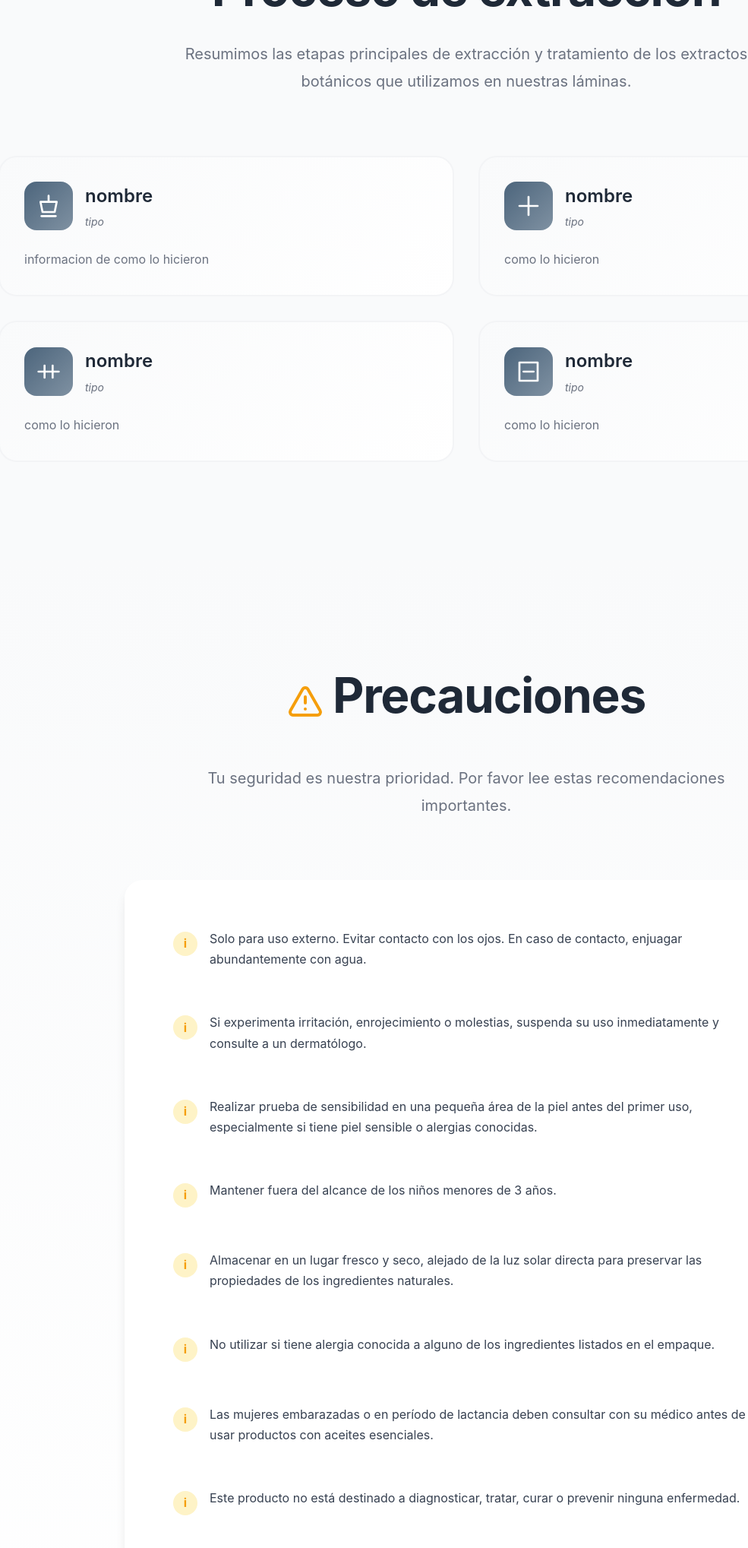
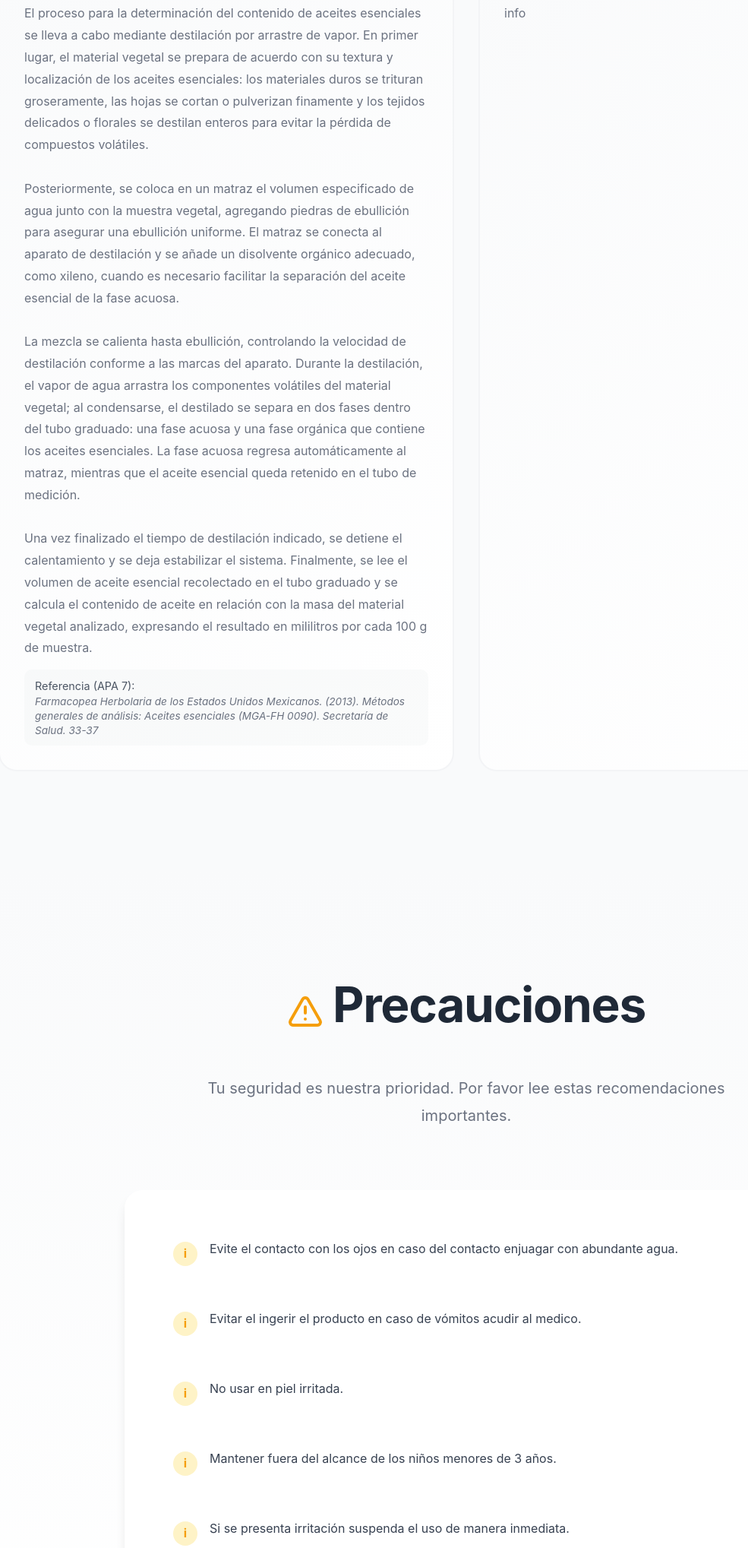
Before and after one commit to RowerX/Jabon, a plain HTML site: page index.html in a window 1280 px wide. Shown: the part 5112-7149 px from the top of the page at 76% size, without its empty margins (26-1011 px from the left). Drawn offline with Linux system fonts and the light colour scheme.

Commit message:
quinto commit

```diff
--- a/index.html
+++ b/index.html
@@ -52,8 +52,7 @@
             <div class="section-header fade-in-scroll">
                 <h2 class="section-title">Sobre Nosotros</h2>
                 <p class="section-description wide">
-                    Somos una empresa dedicada a la innovación en la parte del cuidado capilar, ofreciendo un shampoo en láminas práctico, ecológico y eficaz.para brindar una experiencia de limpieza maravillosa buscando comodidad, calidad y respeto por el medio ambiente, brindando una alternativa diferente que se adapta al estilo de vida. <br><br>
-Ofrecemos un producto innovador y revolucionario diseñado para modificar la forma de usar tradicionalmente shampoo ahora haciéndolo en láminas solubles y delgadas que al momento de entrar en contacto con el agua generan una espuma suave y abundante que limpia profundamente el cuero cabelludo sin dejar residuos en el cabello convirtiendo un baño cotidiano en uno especial y refrescante para la comodidad de nuestros clientes. Con una presentación ligera, compacta y cómoda que convierte nuestro producto en una opción ideal para todas aquellas personas que viajan, son deportistas o personas con un estilo de vida dinámico eliminando así los envases plásticos o los derrames que un shampoo normalmente ofrece.
+                    Somos una empresa dedicada a la innovación en la parte del cuidado capilar, ofreciendo un shampoo en láminas práctico, ecológico y eficaz.para brindar una experiencia de limpieza maravillosa buscando comodidad, calidad y respeto por el medio ambiente, brindando una alternativa diferente que se adapta al estilo de vida.
                 </p>
             </div>
             <div class="features-grid">
@@ -206,11 +205,20 @@ Ofrecemos un producto innovador y revolucionario diseñado para modificar la for
                             </svg>
                         </div>
                         <div class="extract-title-group">
-                            <h3 class="extract-name">nombre</h3>
-                            <p class="extract-plant">tipo</p>
+                            <h3 class="extract-name">Aceites Esenciales</h3>
+                            <p class="extract-plant">proceso de determinación</p>
                         </div>
                     </div>
-                    <p class="extract-benefits">informacion de como lo hicieron</p>
+                    <p class="extract-benefits">El proceso para la determinación del contenido de aceites esenciales se lleva a cabo mediante destilación por arrastre de vapor. En primer lugar, el material vegetal se prepara de acuerdo con su textura y localización de los aceites esenciales: los materiales duros se trituran groseramente, las hojas se cortan o pulverizan finamente y los tejidos delicados o florales se destilan enteros para evitar la pérdida de compuestos volátiles.
+<br><br>
+Posteriormente, se coloca en un matraz el volumen especificado de agua junto con la muestra vegetal, agregando piedras de ebullición para asegurar una ebullición uniforme. El matraz se conecta al aparato de destilación y se añade un disolvente orgánico adecuado, como xileno, cuando es necesario facilitar la separación del aceite esencial de la fase acuosa.
+<br><br>
+La mezcla se calienta hasta ebullición, controlando la velocidad de destilación conforme a las marcas del aparato. Durante la destilación, el vapor de agua arrastra los componentes volátiles del material vegetal; al condensarse, el destilado se separa en dos fases dentro del tubo graduado: una fase acuosa y una fase orgánica que contiene los aceites esenciales. La fase acuosa regresa automáticamente al matraz, mientras que el aceite esencial queda retenido en el tubo de medición.
+<br><br>
+Una vez finalizado el tiempo de destilación indicado, se detiene el calentamiento y se deja estabilizar el sistema. Finalmente, se lee el volumen de aceite esencial recolectado en el tubo graduado y se calcula el contenido de aceite en relación con la masa del material vegetal analizado, expresando el resultado en mililitros por cada 100 g de muestra.</p>
+
+                    <p class="reference">Referencia (APA 7): <span class="reference-text">Farmacopea Herbolaria de los Estados Unidos Mexicanos. (2013). Métodos generales de análisis: Aceites esenciales (MGA-FH 0090). Secretaría de Salud. 33-37</span></p>
+
                 </div>
 
                 <div class="process-card fade-in-scroll">
@@ -222,44 +230,11 @@ Ofrecemos un producto innovador y revolucionario diseñado para modificar la for
                             </svg>
                         </div>
                         <div class="extract-title-group">
-                            <h3 class="extract-name">nombre</h3>
-                            <p class="extract-plant">tipo</p>
+                            <h3 class="extract-name">Aceites Esenciales</h3>
+                            <p class="extract-plant">proceso de determinación</p>
                         </div>
                     </div>
-                    <p class="extract-benefits">como lo hicieron</p>
-                </div>
-
-                <div class="process-card fade-in-scroll">
-                    <div class="extract-header">
-                        <div class="extract-icon">
-                            <svg xmlns="http://www.w3.org/2000/svg" width="32" height="32" viewBox="0 0 24 24" fill="none" stroke="currentColor" stroke-width="2" stroke-linecap="round" stroke-linejoin="round">
-                                <path d="M2 12h20"/>
-                                <path d="M8 6v12"/>
-                                <path d="M16 6v12"/>
-                            </svg>
-                        </div>
-                        <div class="extract-title-group">
-                            <h3 class="extract-name">nombre</h3>
-                            <p class="extract-plant">tipo</p>
-                        </div>
-                    </div>
-                    <p class="extract-benefits">como lo hicieron</p>
-                </div>
-
-                <div class="process-card fade-in-scroll">
-                    <div class="extract-header">
-                        <div class="extract-icon">
-                            <svg xmlns="http://www.w3.org/2000/svg" width="32" height="32" viewBox="0 0 24 24" fill="none" stroke="currentColor" stroke-width="2" stroke-linecap="round" stroke-linejoin="round">
-                                <path d="M3 3h18v18H3z"/>
-                                <path d="M7 12h10"/>
-                            </svg>
-                        </div>
-                        <div class="extract-title-group">
-                            <h3 class="extract-name">nombre</h3>
-                            <p class="extract-plant">tipo</p>
-                        </div>
-                    </div>
-                    <p class="extract-benefits">como lo hicieron</p>
+                    <p class="extract-benefits">info</p>
                 </div>
             </div>
         </div>
@@ -283,15 +258,15 @@ Ofrecemos un producto innovador y revolucionario diseñado para modificar la for
             <div class="precautions-box fade-in-scroll">
                 <div class="precaution-item fade-in-scroll">
                     <div class="precaution-icon">i</div>
-                    <p class="precaution-text">Solo para uso externo. Evitar contacto con los ojos. En caso de contacto, enjuagar abundantemente con agua.</p>
+                    <p class="precaution-text">Evite el contacto con los ojos en caso del contacto enjuagar con abundante agua.</p>
                 </div>
                 <div class="precaution-item fade-in-scroll">
                     <div class="precaution-icon">i</div>
-                    <p class="precaution-text">Si experimenta irritación, enrojecimiento o molestias, suspenda su uso inmediatamente y consulte a un dermatólogo.</p>
+                    <p class="precaution-text">Evitar el ingerir el producto en caso de vómitos acudir al medico.</p>
                 </div>
                 <div class="precaution-item fade-in-scroll">
                     <div class="precaution-icon">i</div>
-                    <p class="precaution-text">Realizar prueba de sensibilidad en una pequeña área de la piel antes del primer uso, especialmente si tiene piel sensible o alergias conocidas.</p>
+                    <p class="precaution-text">No usar en piel irritada.</p>
                 </div>
                 <div class="precaution-item fade-in-scroll">
                     <div class="precaution-icon">i</div>
@@ -299,23 +274,7 @@ Ofrecemos un producto innovador y revolucionario diseñado para modificar la for
                 </div>
                 <div class="precaution-item fade-in-scroll">
                     <div class="precaution-icon">i</div>
-                    <p class="precaution-text">Almacenar en un lugar fresco y seco, alejado de la luz solar directa para preservar las propiedades de los ingredientes naturales.</p>
-                </div>
-                <div class="precaution-item fade-in-scroll">
-                    <div class="precaution-icon">i</div>
-                    <p class="precaution-text">No utilizar si tiene alergia conocida a alguno de los ingredientes listados en el empaque.</p>
-                </div>
-                <div class="precaution-item fade-in-scroll">
-                    <div class="precaution-icon">i</div>
-                    <p class="precaution-text">Las mujeres embarazadas o en período de lactancia deben consultar con su médico antes de usar productos con aceites esenciales.</p>
-                </div>
-                <div class="precaution-item fade-in-scroll">
-                    <div class="precaution-icon">i</div>
-                    <p class="precaution-text">Este producto no está destinado a diagnosticar, tratar, curar o prevenir ninguna enfermedad.</p>
-                </div>
-
-                <div class="precaution-note fade-in-scroll">
-                    <p><strong>Nota:</strong> Si tiene alguna condición dermatológica preexistente o dudas sobre el uso de este producto, consulte con un profesional de la salud antes de usarlo.</p>
+                    <p class="precaution-text">Si se presenta irritación suspenda el uso de manera inmediata.</p>
                 </div>
             </div>
         </div>
@@ -326,7 +285,7 @@ Ofrecemos un producto innovador y revolucionario diseñado para modificar la for
         <div class="container">
             <div class="section-header fade-in-scroll">
                 <h2 class="section-title">¿Por qué elegirnos?</h2>
-                <p class="section-description">No es solo un jabón. Es una inversión en la salud y belleza de tu piel.</p>
+                <p class="section-description">Ofrecemos un producto innovador y revolucionario diseñado para modificar la forma de usar tradicionalmente shampoo ahora haciéndolo en láminas solubles y delgadas que al momento de entrar en contacto con el agua generan una espuma suave y abundante que limpia profundamente el cuero cabelludo sin dejar residuos en el cabello convirtiendo un baño cotidiano en uno especial y refrescante para la comodidad de nuestros clientes. Con una presentación ligera, compacta y cómoda que convierte nuestro producto en una opción ideal para todas aquellas personas que viajan, son deportistas o personas con un estilo de vida dinámico eliminando así los envases plásticos o los derrames que un shampoo normalmente ofrece.</p>
             </div>
 
             <div class="reasons-grid">
--- a/styles.css
+++ b/styles.css
@@ -417,6 +417,36 @@ body {
     line-height: 1.8;
 }
 
+/* Reference styling inside process/extract cards */
+.reference {
+    margin-top: 14px;
+    font-size: 0.9rem;
+    color: #4b5563; /* slightly darker muted */
+    background: rgba(127,145,162,0.04);
+    padding: 10px 14px;
+    border-radius: 10px;
+    display: block;
+    max-width: 100%;
+}
+
+.reference .reference-text {
+    display: block;
+    font-size: 0.85rem;
+    color: var(--muted);
+    font-style: italic;
+    line-height: 1.4;
+}
+
+@media (max-width: 480px) {
+    .reference {
+        font-size: 0.82rem;
+        padding: 8px 10px;
+    }
+    .reference .reference-text {
+        font-size: 0.78rem;
+    }
+}
+
 /* Proceso de extracción - estilos consistentes con extractos */
 .process-section {
     background: #f9fafb;
```
